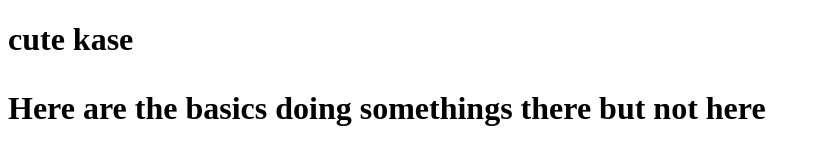
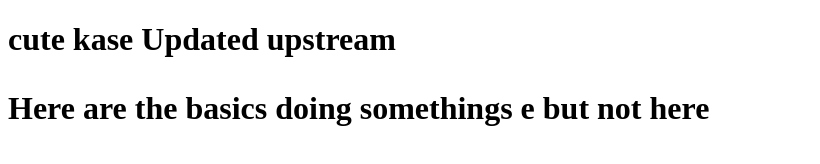
Before and after one commit to KaseyPrince1/KP_REPOS, a plain HTML site: page index.html in a window 1280 px wide. Shown: the whole page, without its empty margins (0-820 px from the left). Drawn offline with Linux system fonts and the light colour scheme.

Commit message:
index.html

```diff
--- a/index.html
+++ b/index.html
@@ -8,6 +8,9 @@
 </head>
 <body>
     <h1> cute kase</h>
-    <p>Here are the basics doing somethings there but not here</p>
+Updated upstream
+    <p>Here are the basics doing somethings e but not here</p>
+
+
 </body>
 </html>
```
